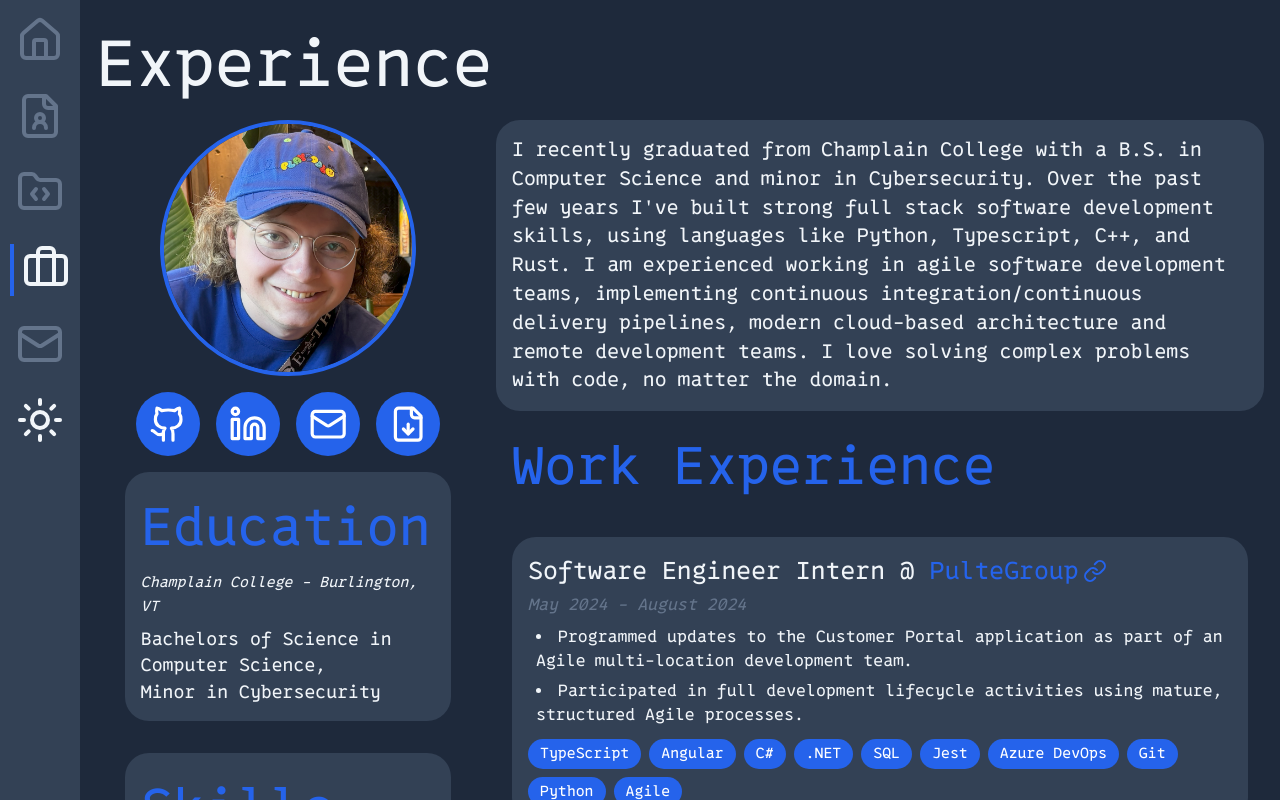
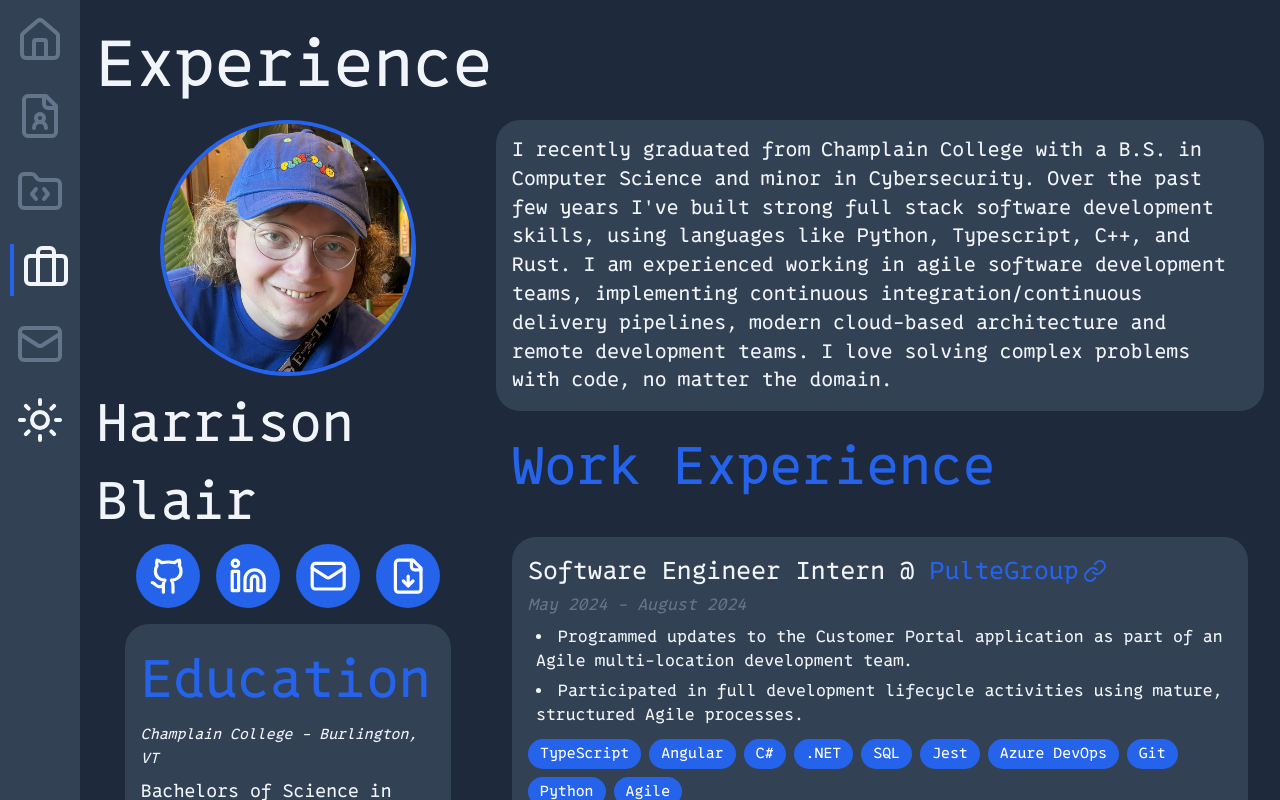
Before and after one commit to Harrison-Blair/personal-website, a Next.js app: page /work in a window 1280 px wide. Shown: the top 800 px of the page. Built offline with nearby package versions, Linux system fonts and the light colour scheme.

Commit message:
semantic spacing

```diff
--- a/src/app/work/page.tsx
+++ b/src/app/work/page.tsx
@@ -22,7 +22,7 @@ export default function Work() {
       <div className='grid grid-cols-1 gap-4
                       lg:grid-cols-[1fr_2fr]'>
         <div className='flex flex-col items-center'>
-          <div className='relative w-2/3 aspect-square mb-4'>
+          <div className='relative w-2/3 aspect-square mb-2'>
             <Image
               src="/images/Harrison-Blair.png"
               alt="Profile Picture"
@@ -30,6 +30,9 @@ export default function Work() {
               className="object-cover rounded-full border-[var(--primary)] border-4"
             />
           </div>
+          <h2 className='text-[var(--foreground)]'>
+            Harrison Blair
+          </h2>
           <div className="flex justify-center space-x-4
                               lg:justify-start">
             <CircularButton
```
